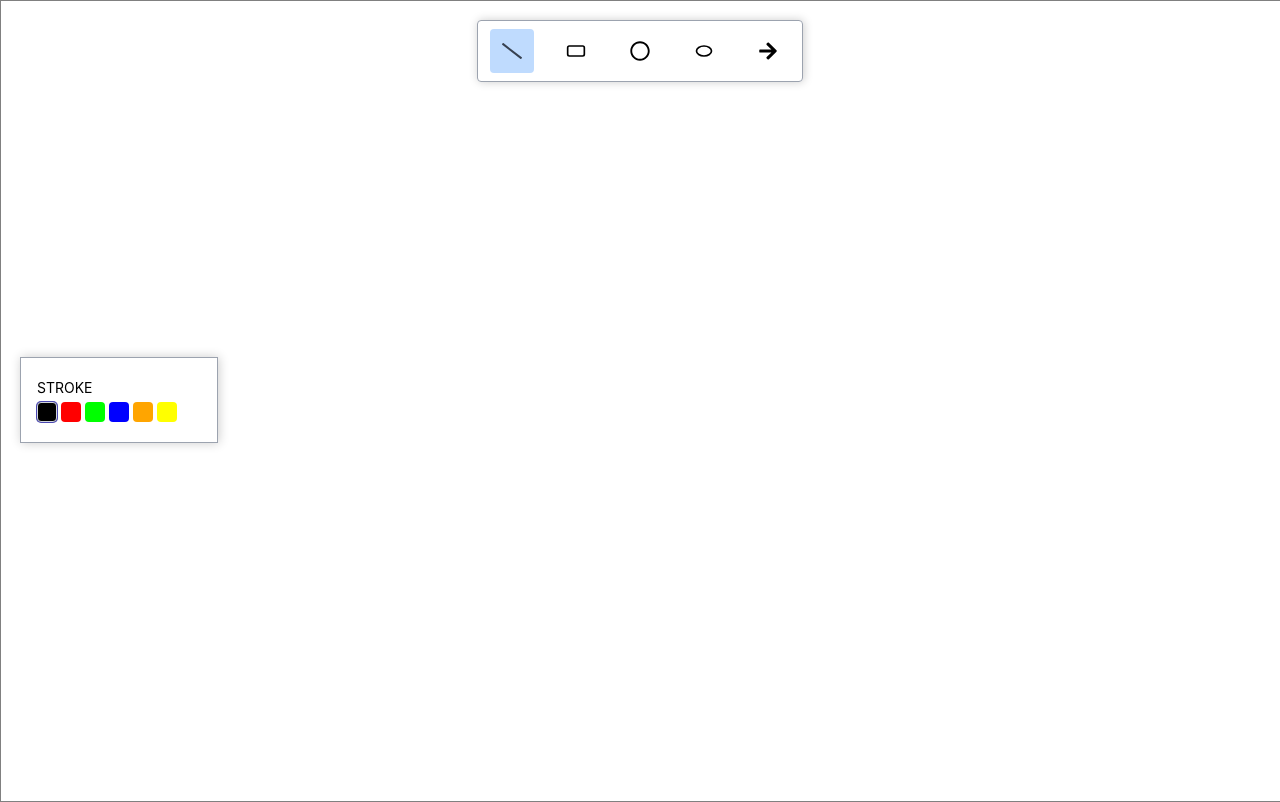
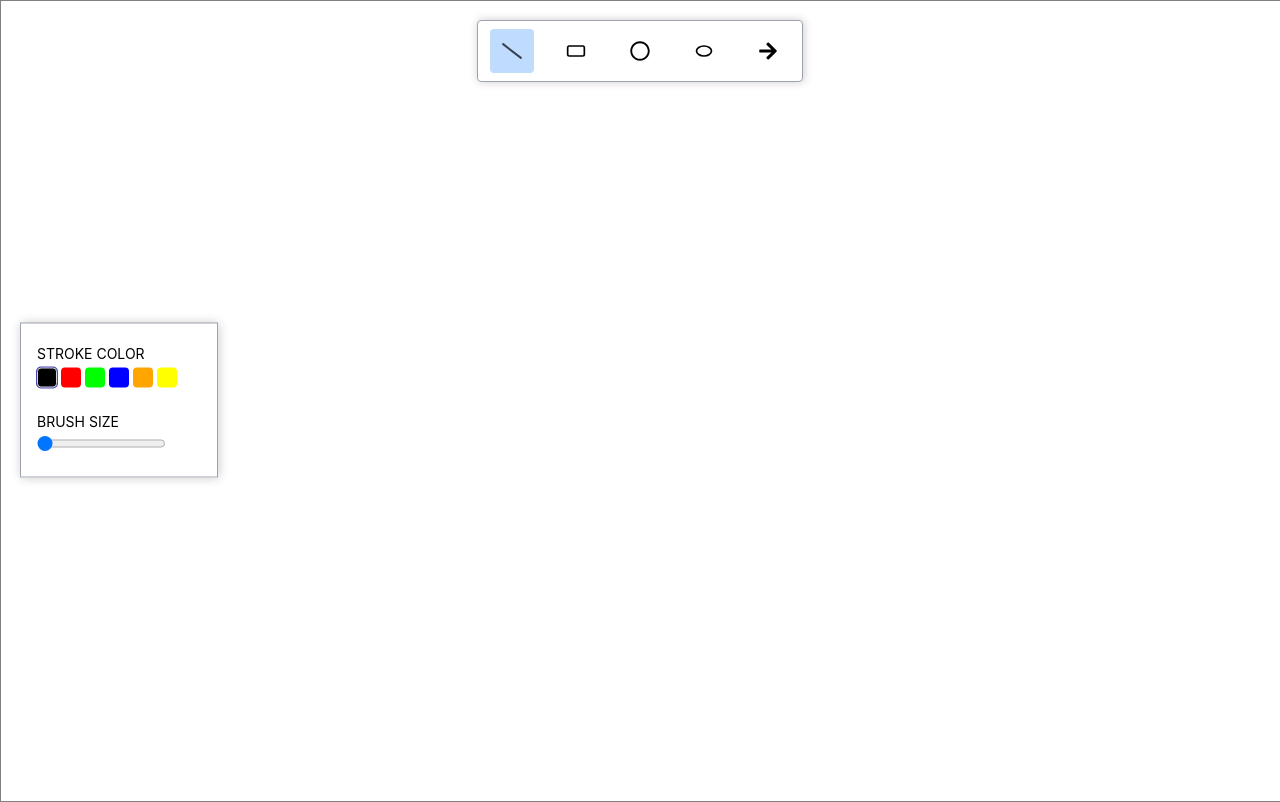
Before and after one commit to sairango/whiteboard, a React (Create React App) app: page / in a window 1280 px wide. Built offline with nearby package versions, Linux system fonts and the light colour scheme.

Commit message:
Completed ToolBar

```diff
--- a/src/components/Board/index.js
+++ b/src/components/Board/index.js
@@ -2,6 +2,7 @@
 import rough from "roughjs";
 import boardContext from "../../store/board-context";
 import { TOOL_ACTION_TYPES } from "../../constants";
+import toolboxContext from "../../store/toolbar-context";
 
 function Board() {
   const canvasRef = useRef();
@@ -12,6 +13,8 @@
     boardMouseUpHandler,
     toolActionType,
   } = useContext(boardContext);
+
+  const { toolboxState } = useContext(toolboxContext);
 
   useLayoutEffect(() => {
     const canvas = canvasRef.current;
@@ -32,7 +35,7 @@
   }, [elements]);
 
   const handleMouseDown = (event) => {
-    boardMouseDownHandler(event);
+    boardMouseDownHandler(event ,toolboxState);
   };
 
   const handleMouseMove = (event) => {
--- a/src/components/Toolbox/index.js
+++ b/src/components/Toolbox/index.js
@@ -1,4 +1,9 @@
-import { COLORS } from "../../constants";
+import {
+  COLORS,
+  FILL_TOOL_TYPES,
+  SIZE_TOOL_TYPES,
+  STROKE_TOOL_TYPES,
+} from "../../constants";
 import classes from "./index.module.css";
 import { useContext } from "react";
 import cx from "classnames";
@@ -8,17 +13,23 @@
 
 const Toolbox = () => {
   const { activeToolItem } = useContext(boardContext);
-  const { toolboxState, changeStroke } = useContext(toolboxContext);
+  const { toolboxState, changeStroke, changeFill, changeSize } =
+    useContext(toolboxContext);
 
   const strokeColor = toolboxState[activeToolItem]?.stroke;
+  const fillColor = toolboxState[activeToolItem]?.fill;
+  const size = toolboxState[activeToolItem]?.size;
+
   return (
     <div className={classes.container}>
+      {STROKE_TOOL_TYPES.includes(activeToolItem) && (
         <div className={classes.selectOptionContainer}>
-        <div className={classes.toolBoxLabel}>STROKE</div>
+          <div className={classes.toolBoxLabel}>STROKE COLOR</div>
           <div className={classes.colorsContainer}>
             {Object.keys(COLORS).map((k) => {
               return (
                 <div
+                  key={k}
                   className={cx(classes.colorBox, {
                     [classes.activeColorBox]: strokeColor === COLORS[k],
                   })}
@@ -28,6 +39,39 @@
             })}
           </div>
         </div>
+      )}
+      {FILL_TOOL_TYPES.includes(activeToolItem) && (
+        <div className={classes.selectOptionContainer}>
+          <div className={classes.toolBoxLabel}>FILL COLOR</div>
+          <div className={classes.colorsContainer}>
+            {Object.keys(COLORS).map((k) => {
+              return (
+                <div
+                  key={k}
+                  className={cx(classes.colorBox, {
+                    [classes.activeColorBox]: fillColor === COLORS[k],
+                  })}
+                  style={{ backgroundColor: COLORS[k] }}
+                  onClick={() => changeFill(activeToolItem, COLORS[k])}></div>
+              );
+            })}
+          </div>
+        </div>
+      )}
+      {SIZE_TOOL_TYPES.includes(activeToolItem) && (
+        <div className={classes.selectOptionContainer}>
+          <div className={classes.toolBoxLabel}>BRUSH SIZE</div>
+          <input
+            type="range"
+            step={1}
+            min={1}
+            max={10}
+            value={size}
+            onChange={(event) =>
+              changeSize(activeToolItem, event.target.value)
+            }></input>
+        </div>
+      )}
     </div>
   );
 };
--- a/src/constants.js
+++ b/src/constants.js
@@ -3,7 +3,7 @@
   LINE: "LINE",
   RECTANGLE: "RECTANGLE",
   CIRCLE: "CIRCLE",
-  ELLIPSE:"ELLIPSE",
+  ELLIPSE: "ELLIPSE",
   ARROW: "ARROW",
   ERASER: "ERASER",
   TEXT: "TEXT",
@@ -38,4 +38,33 @@
   WHITE: "#ffffff",
 };
 
+export const TOOLBOX_ACTIONS = {
+  CHANGE_STROKE: "CHANGE_STROKE",
+  CHANGE_FILL: "CHANGE_FILL",
+  CHANGE_SIZE: "CHANGE_SIZE",
+};
 export const ARROW_LENGTH = 20;
+
+export const FILL_TOOL_TYPES = [
+  TOOL_ITEMS.RECTANGLE,
+  TOOL_ITEMS.CIRCLE,
+  TOOL_ITEMS.ELLIPSE,
+];
+export const STROKE_TOOL_TYPES = [
+  TOOL_ITEMS.BRUSH,
+  TOOL_ITEMS.LINE,
+  TOOL_ITEMS.ARROW,
+  TOOL_ITEMS.RECTANGLE,
+  TOOL_ITEMS.CIRCLE,
+  TOOL_ITEMS.TEXT,
+  TOOL_ITEMS.ELLIPSE,
+];
+
+export const SIZE_TOOL_TYPES = [
+  TOOL_ITEMS.LINE,
+  TOOL_ITEMS.ARROW,
+  TOOL_ITEMS.RECTANGLE,
+  TOOL_ITEMS.CIRCLE,
+  TOOL_ITEMS.TEXT,
+  TOOL_ITEMS.ELLIPSE,
+];
--- a/src/store/BoardProvider.js
+++ b/src/store/BoardProvider.js
@@ -15,14 +15,14 @@
     }
 
     case BOARD_ACTIONS.DRAW_DOWN: {
-      const { clientX, clientY } = action.payload;
+      const { clientX, clientY, stroke, fill, size } = action.payload;
       const newElement = createRoughElement(
         state.elements.length,
         clientX,
         clientY,
         clientX,
         clientY,
-        { type: state.activeToolItem }
+        { type: state.activeToolItem, stroke, fill, size }
       );
 
       const prevElement = state.elements;
@@ -37,10 +37,13 @@
       const { clientX, clientY } = action.payload;
       const newElements = [...state.elements];
       const index = state.elements.length - 1;
-      const { x1, y1 } = newElements[index];
+      const { x1, y1, stroke, fill, size } = newElements[index];
 
       const newElement = createRoughElement(index, x1, y1, clientX, clientY, {
         type: state.activeToolItem,
+        stroke,
+        fill,
+        size,
       });
 
       newElements[index] = newElement;
@@ -81,15 +84,17 @@
     });
   };
 
-  const boardMouseDownHandler = (event) => {
+  const boardMouseDownHandler = (event, toolboxState) => {
     const { clientX, clientY } = event;
-    //const roughEle = gen.line(clientX, clientY, clientX, clientY);
 
     dispatchBoardAction({
       type: BOARD_ACTIONS.DRAW_DOWN,
       payload: {
         clientX,
         clientY,
+        stroke: toolboxState[boardState.activeToolItem]?.stroke,
+        fill: toolboxState[boardState.activeToolItem]?.fill,
+        size: toolboxState[boardState.activeToolItem]?.size,
       },
     });
   };
--- a/src/store/ToolboxProvider.js
+++ b/src/store/ToolboxProvider.js
@@ -1,12 +1,22 @@
 import { useReducer } from "react";
 import toolboxContext from "./toolbar-context";
-import { COLORS, TOOL_ITEMS } from "../constants";
+import { COLORS, TOOL_ITEMS, TOOLBOX_ACTIONS } from "../constants";
 
 const toolboxReducer = (state, action) => {
   switch (action.type) {
-    case "CHANGE_STROKE": {
+    case TOOLBOX_ACTIONS.CHANGE_STROKE: {
       const newState = { ...state };
       newState[action.payload.tool].stroke = action.payload.stroke;
+      return newState;
+    }
+    case TOOLBOX_ACTIONS.CHANGE_FILL: {
+      const newState = { ...state };
+      newState[action.payload.tool].fill = action.payload.fill;
+      return newState;
+    }
+    case TOOLBOX_ACTIONS.CHANGE_SIZE: {
+      const newState = { ...state };
+      newState[action.payload.tool].size = action.payload.size;
       return newState;
     }
     default: {
@@ -30,6 +40,11 @@
     fill: null,
     size: 1,
   },
+  [TOOL_ITEMS.ELLIPSE]: {
+    stroke: COLORS.BLACK,
+    fill: null,
+    size: 1,
+  },
   [TOOL_ITEMS.ARROW]: {
     stroke: COLORS.BLACK,
     size: 1,
@@ -44,7 +59,7 @@
 
   const changeStrokeHandler = (tool, stroke) => {
     dispatchToolboxAction({
-      type: "CHANGE_STROKE",
+      type: TOOLBOX_ACTIONS.CHANGE_STROKE,
       payload: {
         tool,
         stroke,
@@ -52,9 +67,31 @@
     });
   };
 
+  const changeFillHandler = (tool, fill) => {
+    dispatchToolboxAction({
+      type: TOOLBOX_ACTIONS.CHANGE_FILL,
+      payload: {
+        tool,
+        fill,
+      },
+    });
+  };
+
+  const changeSizeHandler = ( tool,size) => {
+    dispatchToolboxAction({
+      type: TOOLBOX_ACTIONS.CHANGE_SIZE,
+      payload: {
+        tool,
+        size,
+      },
+    });
+  };
+
   const toolboxContextValue = {
-      toolboxState,
-      changeStroke: changeStrokeHandler,
+    toolboxState,
+    changeStroke: changeStrokeHandler,
+    changeFill: changeFillHandler,
+    changeSize: changeSizeHandler,
   };
 
   return (
--- a/src/store/toolbar-context.js
+++ b/src/store/toolbar-context.js
@@ -2,7 +2,9 @@
 
 const toolboxContext = createContext({
   toolboxState: {},
-  changeStroke:()=>{},
+  changeStroke: () => {},
+  changeFill: () => {},
+  changeSize: () => {},
 });
 
 export default toolboxContext;
--- a/src/utils/element.js
+++ b/src/utils/element.js
@@ -4,18 +4,38 @@
 
 const gen = rough.generator();
 
-export const createRoughElement = (id, x1, y1, x2, y2, { type }) => {
+export const createRoughElement = (
+  id,
+  x1,
+  y1,
+  x2,
+  y2,
+  { type, stroke, fill, size }
+) => {
   const newElement = {
     id,
     x1,
     y1,
     x2,
     y2,
+    type,
+    fill,
+    stroke,
+    size,
   };
 
   let options = {
     seed: id + 1,
   };
+  if (stroke) {
+    options.stroke = stroke;
+  }
+  if (fill) {
+    options.fill = fill;
+  }
+  if (size) {
+    options.strokeWidth = size;
+  }
 
   switch (type) {
     case TOOL_ITEMS.LINE: {
```
Lines whose indentation alone changed are shown as unchanged.
